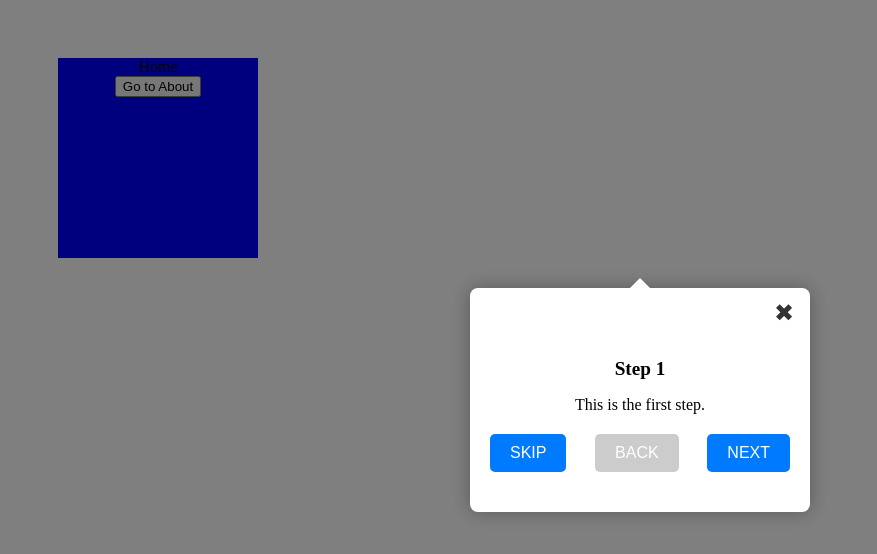
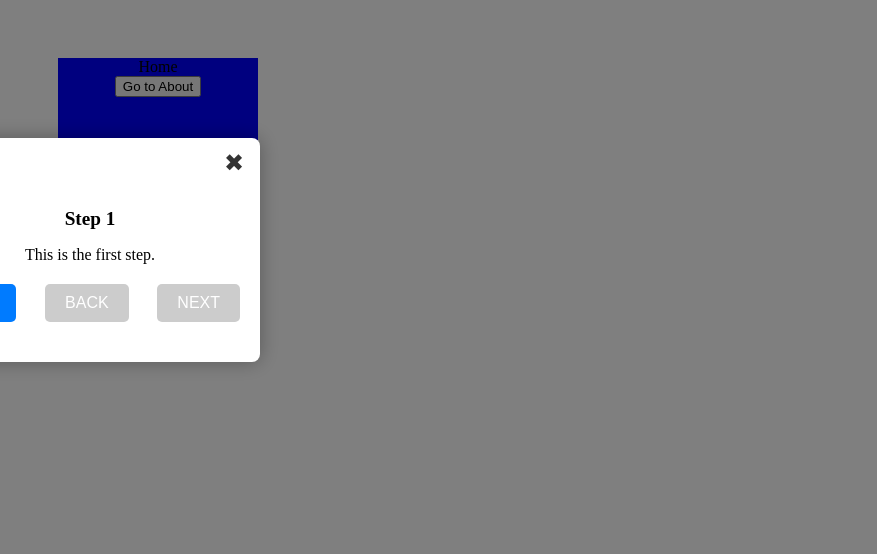
Before and after one commit to ratna9429/joyride, a React (Create React App) app: page / in a window 1280 px wide. Shown: the top 554 px of the page, without its empty margins (0-877 px from the left). Built offline with nearby package versions, Linux system fonts and the light colour scheme.

Commit message:
working code - fix blurred area positions

```diff
--- a/src/components/Home.jsx
+++ b/src/components/Home.jsx
@@ -10,11 +10,8 @@ const Home = () => {
       title: "Step 1",
       content: "This is the first step.",
       target: "#step-1", // CSS selector for the targeted component
-    },
-    {
-      title: "Step 2",
-      content: "This is the second step.",
-      target: "#step-2", // CSS selector for the targeted component
+      x: -550, // X position for the tour box
+      y: -150,
     },
   ];
 
--- a/src/components/Tour.jsx
+++ b/src/components/Tour.jsx
@@ -1,8 +1,13 @@
-import React, { useState } from "react";
+import React, { useEffect } from "react";
 import "./tour.css";
 
 const Tour = ({ steps, onClose }) => {
-  const [currentStep, setCurrentStep] = useState(0);
+  const [currentStep, setCurrentStep] = React.useState(0);
+  const step = steps[currentStep];
+
+  useEffect(() => {
+    // Handle step changes or other side effects here
+  }, [currentStep, steps]);
 
   const nextStep = () => {
     if (currentStep < steps.length - 1) {
@@ -16,21 +21,16 @@ const Tour = ({ steps, onClose }) => {
     }
   };
 
-  const skipTour = () => {
-    onClose();
-  };
-
-  const step = steps[currentStep];
-
   return (
     <div className="tour-overlay">
-      <div className="tour-box">
+      <div className="blurred-overlay"></div>
+      <div className="tour-box" style={{ top: step.y, left: step.x }}>
         <div className="tour-content">
           <h2>{step.title}</h2>
           <p>{step.content}</p>
         </div>
         <div className="tour-navigation">
-          <button onClick={skipTour}>SKIP</button>
+          <button onClick={onClose}>SKIP</button>
           <button onClick={prevStep} disabled={currentStep === 0}>
             BACK
           </button>
@@ -41,7 +41,6 @@ const Tour = ({ steps, onClose }) => {
             NEXT
           </button>
         </div>
-        <div className="tour-arrow"></div>
         <button className="tour-close" onClick={onClose}>
           &#10006;
         </button>
```
Also changed, not shown: src/components/tour.css (line endings or trailing spaces).
